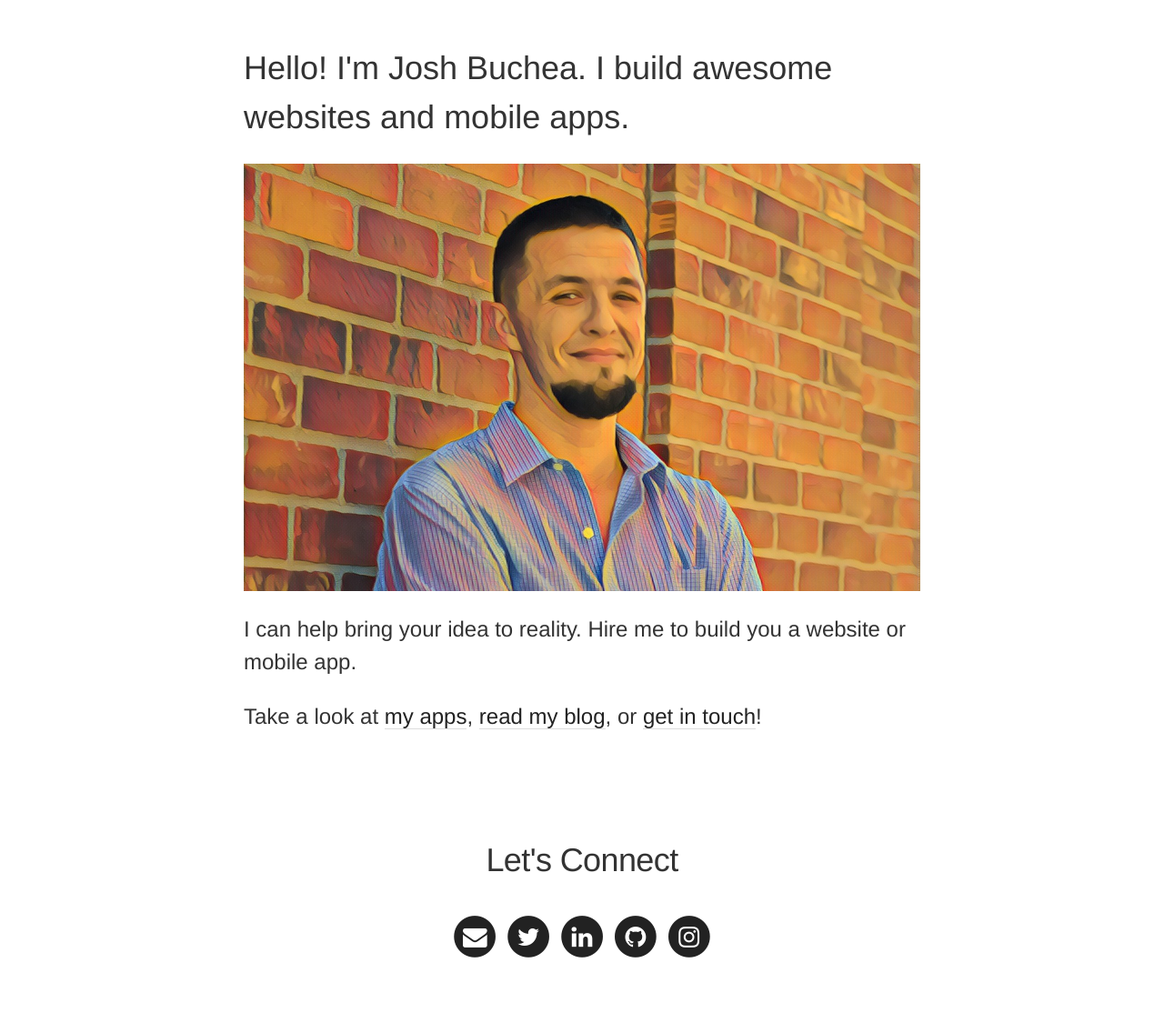
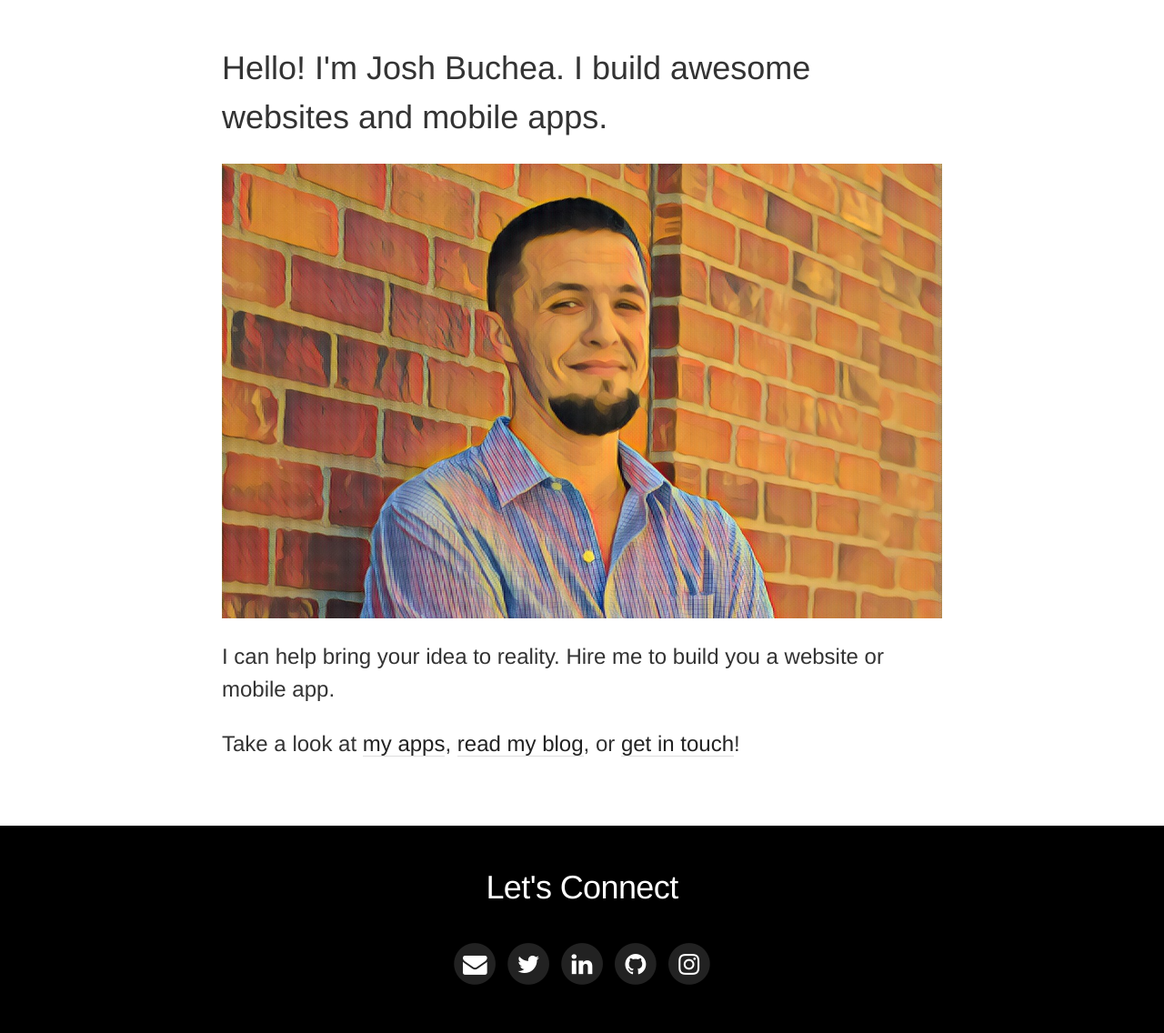
Before and after one commit to joshbuchea/joshbuchea.com, a Jekyll site: the page built from index.html, in a window 1280 px wide. Shown: the whole page at 91% size. Built offline with Jekyll 4.4.1, drawn with Linux system fonts in a browser that asks for light colours; nearby versions of some CDN libraries; before the commit the page ends 1105 px from its top, so only the background shows below that.

Commit message:
Tweak styles

```diff
--- a/_sass/_main.scss
+++ b/_sass/_main.scss
@@ -3,6 +3,8 @@ html {
 }
 
 html {
+  // background: linear-gradient(#fff 50%, #000 50%);
+  background: #000;
   font-family: "Helvetica Neue", Helvetica, Arial, sans-serif;
   font-size: 20px;
   line-height: 1.5;
@@ -22,7 +24,7 @@ body {
 }
 
 .container {
-  max-width: 34rem;
+  max-width: 36rem;
   margin: 0 auto;
   padding: 2rem 1.5rem;
 }
@@ -91,7 +93,7 @@ a:hover, a:focus {
 }
 
 .masthead .masthead-title {
-  margin-bottom: .5rem;
+  // margin-bottom: .5rem;
   font-size: 2rem;
 }
 
@@ -145,10 +147,13 @@ a:hover, a:focus {
 }
 
 .footer {
+  background-color: #000;
+  color: #fff;
   text-align: center;
 
   h2 {
     margin-bottom: 1.6rem;
+    color: #fff;
     text-align: center;
   }
 }
@@ -245,7 +250,7 @@ code {
  */
 
 .apps {
-  margin-bottom: -80px;
+  margin-bottom: -50px;
   text-align: center;
 
   .app {
```
